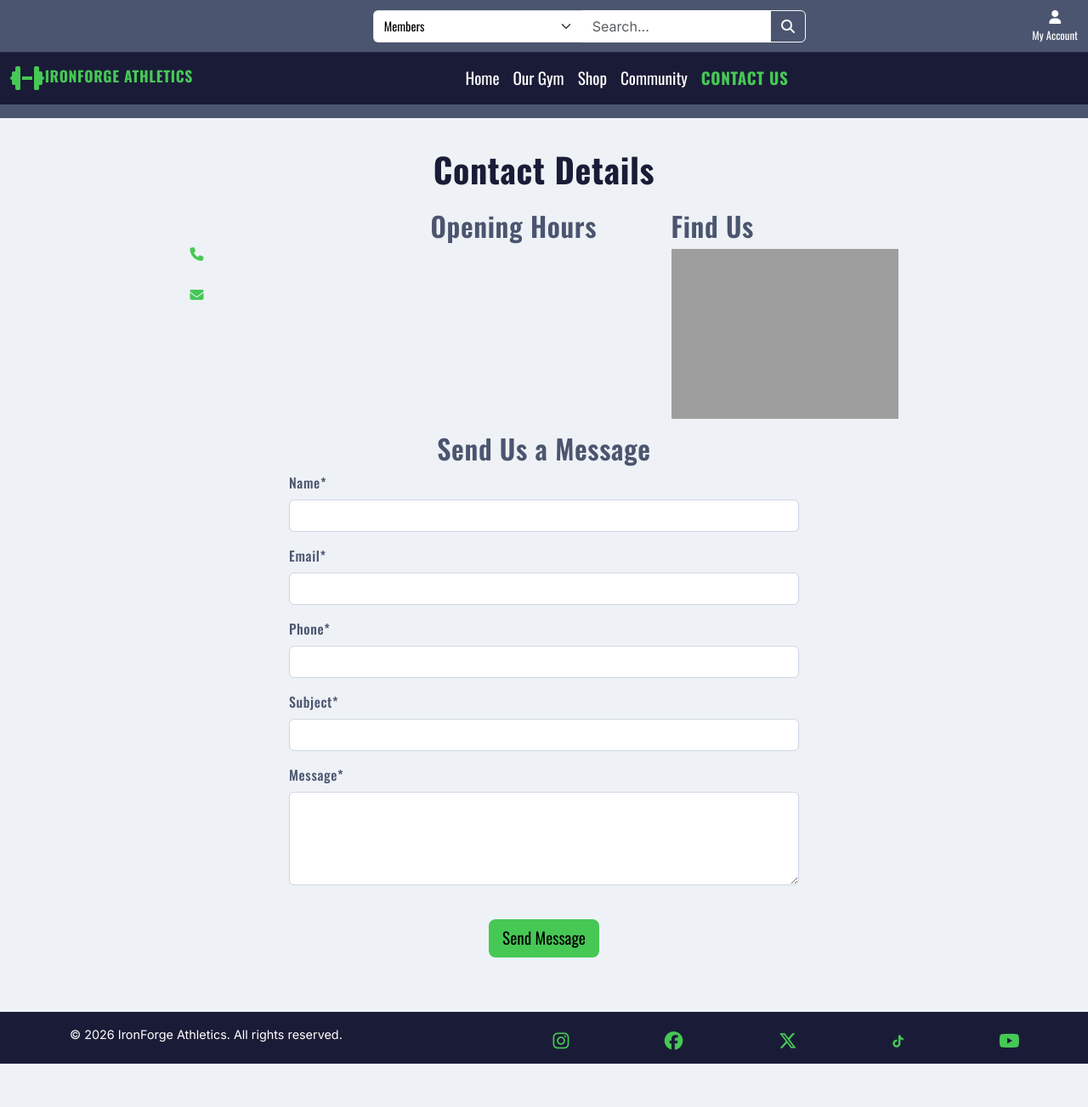
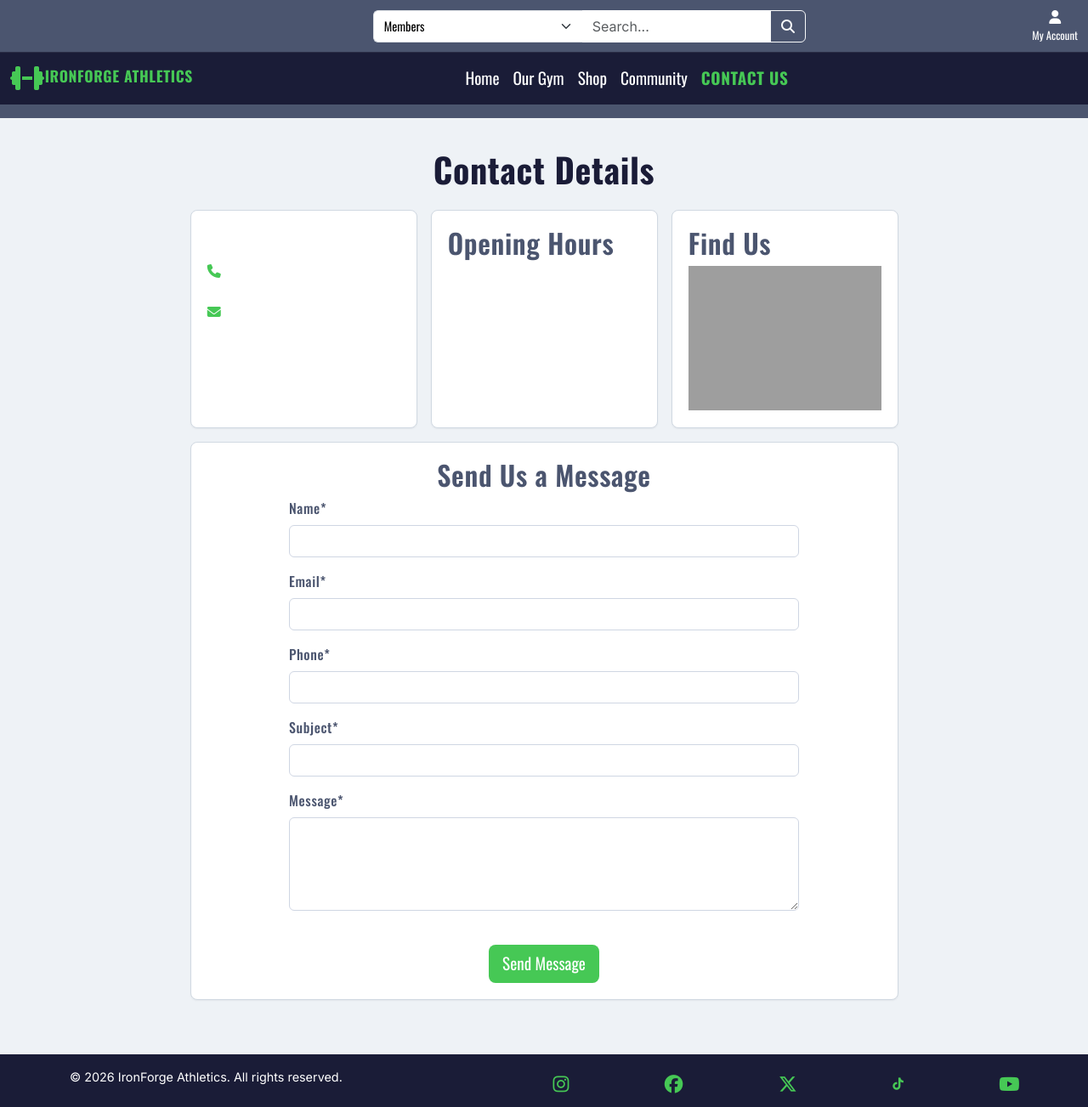
Before and after one commit to alancoomeynts-hub/ironforge-athletics, a Django app: page /contact_us/ in a window 1280 px wide. Shown: the whole page at 85% size. Before the commit the page ends 1252 px from the top, so only its background shows below. Run offline with Django 5.2, Linux system fonts and the light colour scheme; data that the repository does not hold is empty; a map, chart or similar area stays blank; some libraries are stand-ins or nearby versions; grey boxes are pictures that could not be loaded.

Commit message:
Add new styles for forms, allauth forms and media queries. Update ContactUsForm to incude placeholders

```diff
--- a/home/forms.py
+++ b/home/forms.py
@@ -12,15 +12,29 @@ class ContactForm(forms.ModelForm):
             'message',
         ]
 
+
     def __init__(self, *args, **kwargs):
         super().__init__(*args, **kwargs)
+
+        placeholders = {
+            'name': 'Name',
+            'email': 'Email',
+            'phone': 'Phone number',
+            'subject': 'Subject',
+            'message': 'Message',
+        }
+
         for field in self.fields.keys():
             self.fields[field].required = True
             if field == 'message':
                 self.fields[field].widget.attrs.update({
-                    'rows': 4, 'cols': 50
+                    'rows': 4, 'cols': 50,
+                    'class': 'form-control',
+                    'placeholder': placeholders[field],
+
                 })
 
             self.fields[field].widget.attrs.update({
                 'class': 'form-control',
+                'placeholder': placeholders[field],
             })
--- a/home/static/css/home.css
+++ b/home/static/css/home.css
@@ -23,15 +23,6 @@
 }
 
 /*Contact Us Styles*/
-.contact__wrapper{
-    background-color: var(--text-color-light);
-    border: 1px solid  #d1d9e2;
-    color: var(--primary-color);
-    height: 100%;
-    padding: 1.2rem;
-    border-radius: 0.5rem;
-     box-shadow: 0 1px 2px rgba(26, 28, 55, 0.06);
-}
 
 .contact__title{
     color: var(--primary-color);
--- a/static/css/base.css
+++ b/static/css/base.css
@@ -5,6 +5,8 @@
     --primary-color: #1a1c37;
     --cta: #46c855;
     --cta-hover: #3aa847;
+    --cta-secondary: #4b556f;
+    --cta-secondary-hover: #3a4155;
     --text-color: #000;
     --text-color-light: #fff;
     --background: #eef2f6;
@@ -99,7 +101,7 @@ main{
 /* CTA Button Styles */
 .cta-btn{
     background-color: var(--cta);
-    color: var(--text-color);
+    color: var(--text-color-light);
     font-family: var(--font-heading);
     font-size: 1.2rem;
     padding: 0.5rem 1rem;
@@ -114,10 +116,30 @@ main{
 .cta-btn:hover,
 .cta-btn:focus{
     background-color: var(--cta-hover);
-    color: var(--text-color);
+    color: var(--text-color-light);
     transform: translateX(-0.25rem) translateY(-0.25rem);
 }
 
+.cta-btn-secondary{
+    background-color: var(--cta-secondary);
+    color: var(--text-color-light);
+    font-family: var(--font-heading);
+    font-size: 1.2rem;
+    padding: 0.5rem 1rem;
+    border-radius: 0.5rem;
+    border: none;
+    transition:
+        background-color 0.15s ease,
+        color 0.15s ease,
+        transform 0.15s ease;
+}
+
+.cta-btn-secondary:hover,
+.cta-btn-secondary:focus{
+    background-color: var(--cta-secondary-hover);
+    color: var(--text-color-light);
+    transform: translateX(-0.25rem) translateY(-0.25rem);
+}
 
 /* Navbar Styles */
 .site-nav{
@@ -203,3 +225,42 @@ main{
       border-color: var(--primary-color);
     }
   }
+
+.content__wrapper{
+    background-color: var(--text-color-light);
+    border: 1px solid  #d1d9e2;
+    color: var(--primary-color);
+    height: 100%;
+    padding: 1.2rem;
+    border-radius: 0.5rem;
+    box-shadow: 0 1px 2px rgba(26, 28, 55, 0.06);
+}
+
+/* all auth forms */
+/* Hide help text on sign up form */
+#id_password1_helptext{
+    display: none;
+}
+
+/* Media Queries */
+/*Media query to pad in content blocks on smaller screens*/
+@media (max-width: 768px) {
+    .container{
+        max-width: 90%;
+    }
+
+    /*remove form labels on smaller screens*/
+    .content__wrapper label:not([for="id_remember"]) {
+        display: none;
+    }
+}
+
+@media (min-width: 769px) {
+
+    /*hide placeholder text on larger screens*/
+    .content__wrapper input::placeholder,
+    .content__wrapper textarea::placeholder{
+        color: transparent;
+    }
+
+}
```
